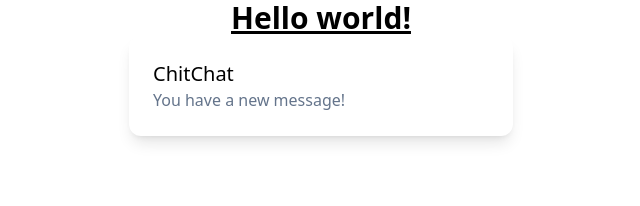
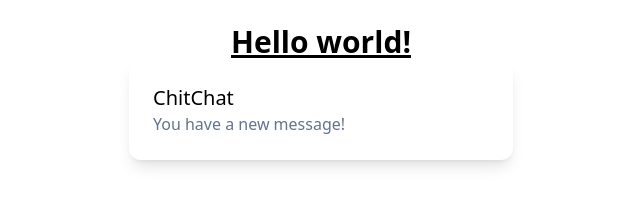
Before and after one commit to alejandro-loja/test_tailwind_04-2023, a website: page src/index.html in a window 1280 px wide. Shown: the whole page, without its empty margins (319-959 px from the left). Drawn offline with Linux system fonts and the light colour scheme.

Commit message:
centering

```diff
--- a/src/index.html
+++ b/src/index.html
@@ -8,6 +8,8 @@
 </head>
 
 <body>
+    <div>
+        <div class="mt-6">
             <h1 class="text-3xl text-center font-bold underline">
                 Hello world!
             </h1>
@@ -20,6 +22,8 @@
                     <p class="text-slate-500">You have a new message!</p>
                 </div>
             </div>
+        </div>
+    </div>
 </body>
 
 </html>
```
Also changed, not shown: dist/output.css. Lines whose indentation alone changed are shown as unchanged.
